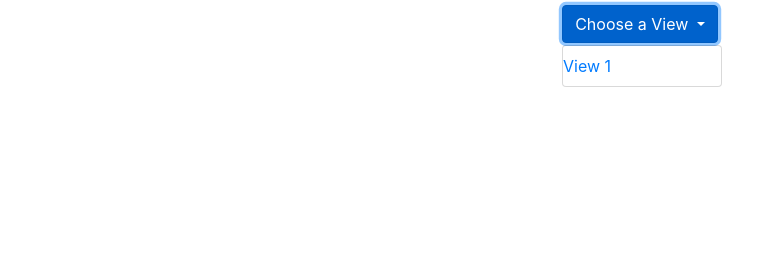
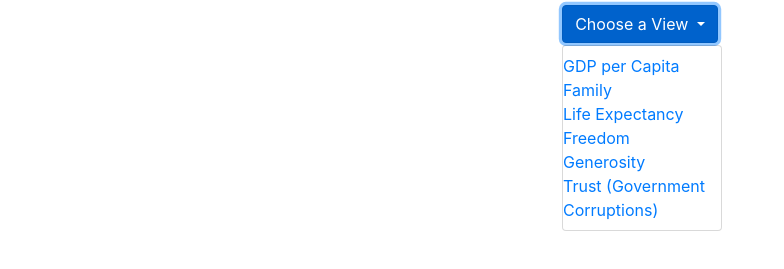
Before and after one commit to elizabethjaye/project_2_repository, a plain HTML site: page index.html in a window 1280 px wide. Both pictures are taken after a click on the button "Choose a View". Shown: the part 51-320 px from the top of the page, without its empty margins (0-784 px from the left). Drawn offline with nearby package versions, Linux system fonts and the light colour scheme.

Commit message:
index modification

```diff
--- a/index.html
+++ b/index.html
@@ -28,8 +28,13 @@
               <span class="caret"></span>
             </button>
             <ul class="dropdown-menu">
-              <li><a href="#">View 1</a></li>
-              <!--insert more views through d3.select here-->
+              <li><a href="#">GDP per Capita</a></li>
+              <li><a href="#">Family</a></li>
+              <li><a href="#">Life Expectancy</a></li>
+              <li><a href="#">Freedom</a></li>
+              <li><a href="#">Generosity</a></li>
+              <li><a href="#">Trust (Government Corruptions)</a></li>
+              <!--links need to be set to modify based on selection-->
             </ul>
           </div>
         </div>
```
